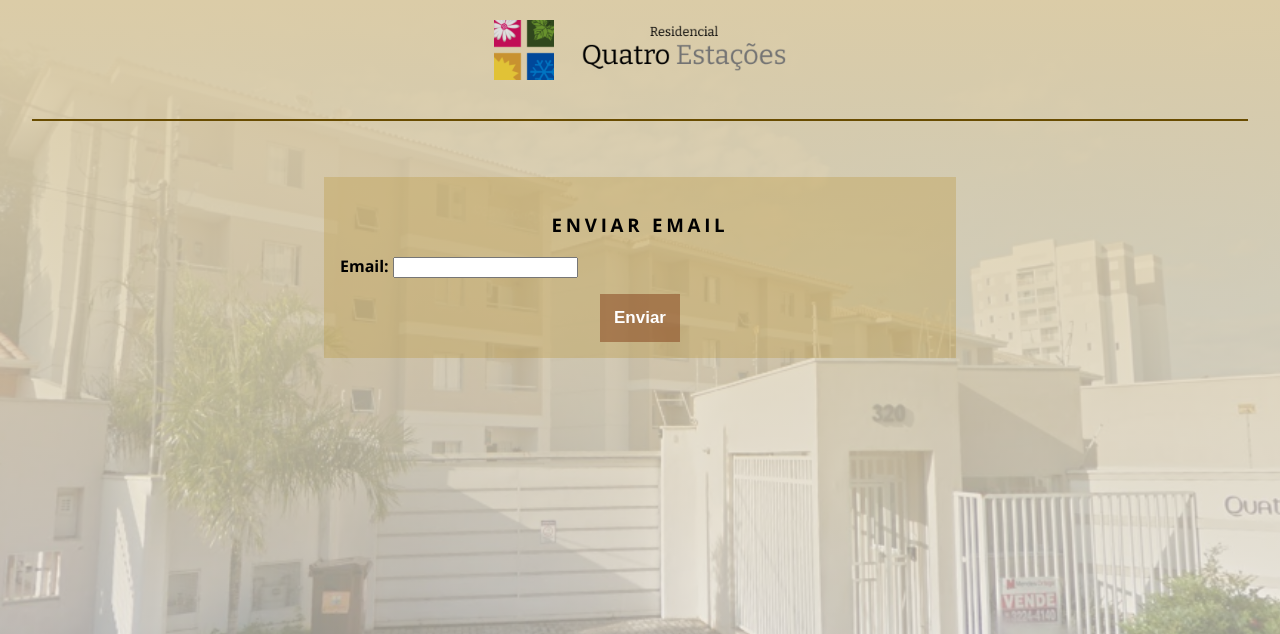
After one commit to fiorellilucas/quatro-estacoes, a Django app: page /senha/ in a window 1280 px wide. The commit adds this page. Shown: the top 634 px of the page. Run offline with Django 4.2, Linux system fonts and the light colour scheme; parts of the project's set-up code (start-up, migrations or seed data) failed here and were passed over.

Commit message:
Implementar 'esqueci minha senha'

```diff
--- a/mysite/urls.py
+++ b/mysite/urls.py
@@ -16,7 +16,13 @@ Including another URLconf
 from django.contrib import admin
 from django.urls import path, include
 
+from quatroestacoes import views
+
 urlpatterns = [
     path("admin/", admin.site.urls),
-    path("", include('quatroestacoes.urls'))
+    path("", include('quatroestacoes.urls')),
+    path("senha/", views.MudarSenhaView.as_view(), name="password_reset"),
+    path("senha/pronto", views.MudarSenhaPronto.as_view(), name="password_reset_done"),
+    path("senha/confirmar/<uidb64>/<token>", views.MudarSenhaConfirmar.as_view(), name="password_reset_confirm"),
+    path("senha/completar", views.MudarSenhaCompletar.as_view(), name="password_reset_complete"),
 ]
--- /dev/null
+++ b/quatroestacoes/static/quatroestacoes/mudar-senha/style.css
@@ -0,0 +1,9 @@
+.container-logo {
+    display: flex;
+    justify-content: center;
+}
+
+li {
+    list-style-type: disc;
+    text-align: left;
+}
--- a/quatroestacoes/templates/quatroestacoes/login.html
+++ b/quatroestacoes/templates/quatroestacoes/login.html
@@ -86,7 +86,7 @@
               {{ form.password }}
             </label>
 
-            <a class="password" href="#">Esqueceu sua senha?</a>
+            <a class="password" href="{% url 'password_reset' %}">Esqueceu sua senha?</a>
             <button type='submit' class="btn btn-second">Fazer Login</button>
           </form>
         </div>
--- /dev/null
+++ b/quatroestacoes/templates/quatroestacoes/mudar-senha/base.html
@@ -0,0 +1,25 @@
+{% load static %}
+
+<!DOCTYPE html>
+<html lang="pt-br">
+
+<head>
+    <meta charset="UTF-8">
+    <meta http-equiv="X-UA-Compatible" content="IE=edge">
+    <meta name="viewport" content="width=device-width, initial-scale=1.0">
+    <title>Alterar senha</title>
+    <link rel="stylesheet" href="{% static 'quatroestacoes/base/css/style.css' %}">
+    <link rel="stylesheet" href="{% static 'quatroestacoes/mudar-senha/style.css' %}">
+    <link rel="stylesheet" href="https://cdnjs.cloudflare.com/ajax/libs/font-awesome/4.7.0/css/font-awesome.min.css">
+    <link rel="icon" href="{% static 'quatroestacoes/base/img/favicon.png' %}">
+    <script src="{% static 'quatroestacoes/base/js/functions.js' %}"></script>
+</head>
+<body>
+    <div class="container-logo topnav">
+        <a class="logo"><img class="img-logo" src="{% static 'quatroestacoes/base/img/logo.png' %}"/></a>
+    </div>
+    <div class="container">
+        {% block conteudo %}
+        {% endblock conteudo %}
+    </div>
+</body>
--- /dev/null
+++ b/quatroestacoes/templates/quatroestacoes/mudar-senha/email.html
@@ -0,0 +1,11 @@
+{% extends 'quatroestacoes/mudar-senha/base.html' %}
+
+{% block conteudo %}
+<div class="container-form">
+    <form method="post">{% csrf_token %}
+        <h3>ENVIAR EMAIL</h3>
+        <span>{{ form.as_p }}</span>
+        <button type="submit" class="btn-acao">Enviar</button>
+    </form>
+</div>
+{% endblock conteudo %}
--- a/quatroestacoes/views.py
+++ b/quatroestacoes/views.py
@@ -1,6 +1,7 @@
 from django.views.generic import ListView, TemplateView, DetailView, CreateView, UpdateView, DeleteView
 from django.shortcuts import render
-from django.contrib.auth.views import LoginView, LogoutView
+from django.contrib.auth.views import LoginView, LogoutView, PasswordResetConfirmView, PasswordResetCompleteView, PasswordResetDoneView, PasswordResetView
+
 from django.contrib.auth.mixins import LoginRequiredMixin, UserPassesTestMixin
 
 from . import models, forms
@@ -18,6 +19,30 @@ class MyLoginView(LoginView):
 class MyLogoutView(LogoutView):
 
     next_page = "quatroestacoes:login"
+
+
+class MudarSenhaView(PasswordResetView):
+
+    extra_email_context = {
+        "site_name": "Condomínio Quatro Estações"
+    }
+    template_name = "quatroestacoes/mudar-senha/email.html"
+
+
+class MudarSenhaPronto(PasswordResetDoneView):
+
+    template_name = "quatroestacoes/mudar-senha/pronto.html"
+
+
+class MudarSenhaConfirmar(PasswordResetConfirmView):
+
+    template_name = "quatroestacoes/mudar-senha/confirmar.html"
+    form_class = forms.AlterarSenhaForm
+
+
+class MudarSenhaCompletar(PasswordResetCompleteView):
+
+    template_name = "quatroestacoes/mudar-senha/completar.html"
 
 
 class IndexView(LoginRequiredMixin, ListView):
```
Also changed, not shown: mysite/settings.py (+9 -0 lines), quatroestacoes/forms.py (+6 -1 lines), quatroestacoes/templates/quatroestacoes/mudar-senha/completar.html (added, +7 -0 lines), quatroestacoes/templates/quatroestacoes/mudar-senha/confirmar.html (added, +17 -0 lines), quatroestacoes/templates/quatroestacoes/mudar-senha/pronto.html (added, +9 -0 lines).
